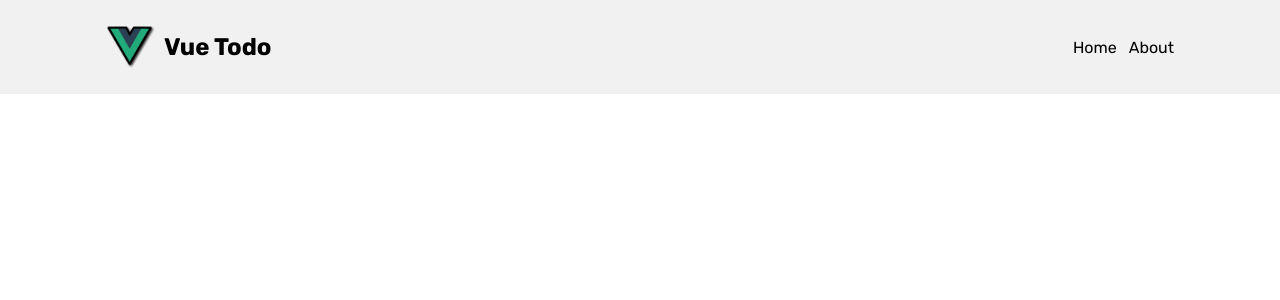
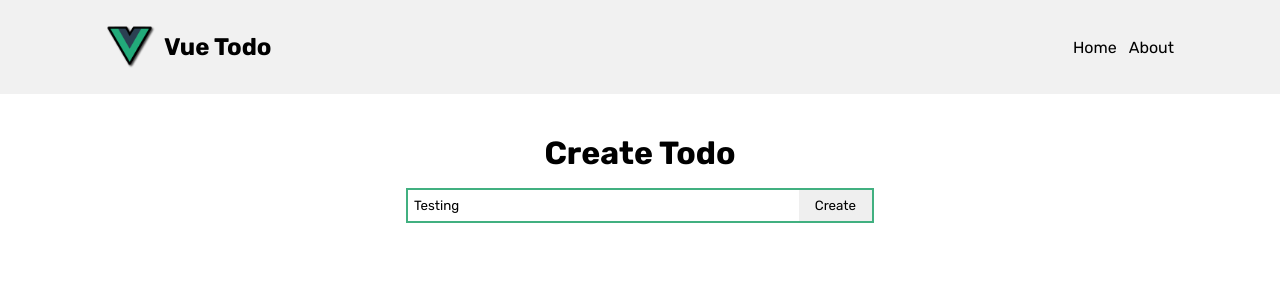
Before and after one commit to drummer-Yurii/vue-todo, a Vue app: page / in a window 1280 px wide. Shown: the top 300 px of the page. Built offline with nearby package versions, Linux system fonts and the light colour scheme.

Commit message:
add todo creator component

```diff
--- /dev/null
+++ b/src/components/TodoCreator.vue
@@ -0,0 +1,37 @@
+<script setup>
+import { ref } from "@vue/reactivity";
+
+const todo = ref("Testing");
+
+</script>
+
+<template>
+    <div class="input-wrap">
+        <input type="text" v-model="todo" />
+        <button>Create</button>
+    </div>
+</template>
+
+<style lang="scss" scoped>
+.input-wrap {
+  display: flex;
+  transition: 250ms ease;
+  border: 2px solid #41b080;
+  &:focus-within {
+    box-shadow: 0 -4px 6px -1px rgb(0 0 0 / 0.1),
+      0 -2px 4px -2px rgb(0 0 0 / 0.1);
+  }
+  input {
+    width: 100%;
+    padding: 8px 6px;
+    border: none;
+    &:focus {
+      outline: none;
+    }
+  }
+  button {
+    padding: 8px 16px;
+    border: none;
+  }
+}
+</style>
--- a/src/router/index.js
+++ b/src/router/index.js
@@ -1,5 +1,5 @@
 import { createRouter, createWebHistory } from 'vue-router'
-import HomeView from '../views/HomeView.vue'
+import TodosView from '../views/TodosView.vue'
 
 const router = createRouter({
   history: createWebHistory(import.meta.env.BASE_URL),
@@ -7,7 +7,7 @@
     {
       path: '/',
       name: 'home',
-      component: HomeView
+      component: TodosView
     },
     {
       path: '/about',
--- a/src/views/HomeView.vue
+++ /dev/null
@@ -1,7 +0,0 @@
-<script setup>
-</script>
-
-<template>
-  <main>
-  </main>
-</template>
--- /dev/null
+++ b/src/views/TodosView.vue
@@ -0,0 +1,26 @@
+<script setup>
+import TodoCreator from '../components/TodoCreator.vue';
+
+</script>
+
+<template>
+  <main>
+    <h1>Create Todo</h1>
+    <TodoCreator />
+  </main>
+</template>
+
+<style lang="scss" scoped>
+main {
+  display: flex;
+  flex-direction: column;
+  max-width: 500px;
+  width: 100%;
+  margin: 0 auto;
+  padding: 40px 16px;
+  h1 {
+    margin-bottom: 16px;
+    text-align: center;
+  }
+}
+</style>
```
